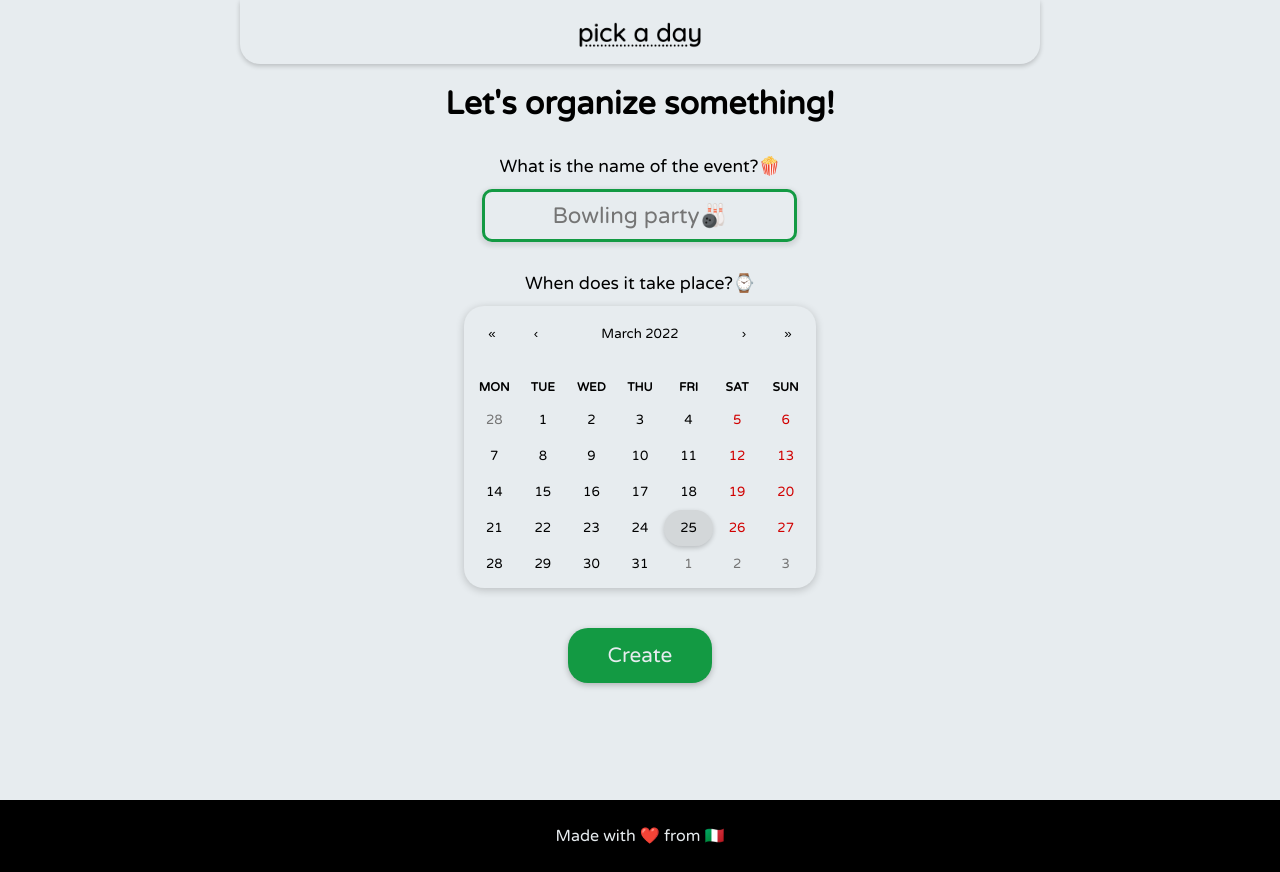
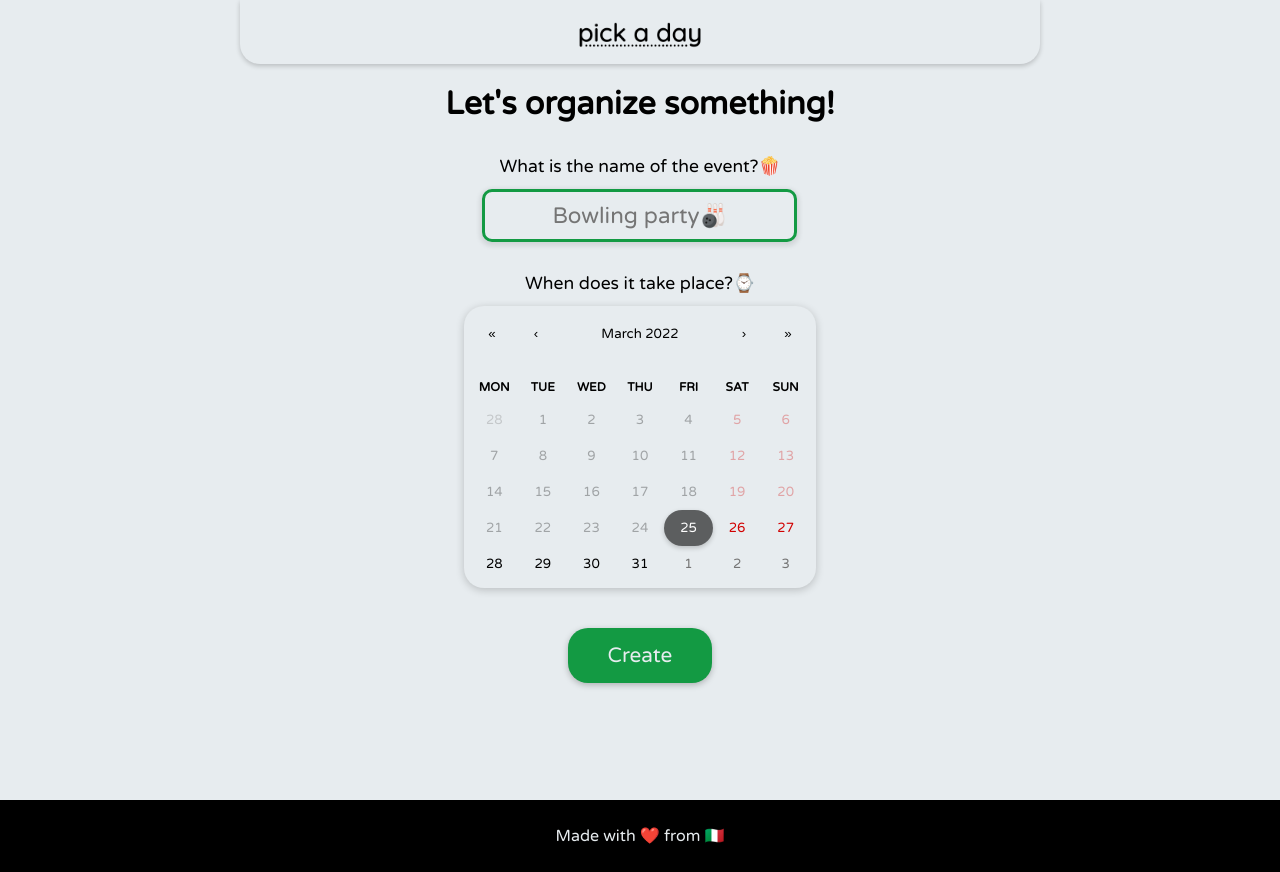
Before and after one commit to giacomoschiavo/pick-a-day, a React (Create React App) app: page /create in a window 1280 px wide. Built offline with nearby package versions, Linux system fonts and the light colour scheme.

Commit message:
now days before today cannot be selected

```diff
--- a/src/components/routes/Create.js
+++ b/src/components/routes/Create.js
@@ -11,6 +11,7 @@ import {
   checkErrorsAndShowPopup,
   dateToFormat,
   handleRequest,
+  isBeforeToday,
 } from "../../utils";
 import { validateEventDays, validateEventName } from "../../validations";
 import classes from "./Create.module.css";
@@ -56,11 +57,11 @@ const Create = () => {
   const onClickDayHandler = useCallback(
     (date) => {
       const dateToCheck = new Date(date).getTime();
-      // elimina il giorno gia presente
+      if (isBeforeToday(dateToCheck)) return; // date before today could not be
+      // toggles the presence of this day from [eventDays]
       if (eventDays.indexOf(dateToCheck) > -1) {
         setEventDays((prev) => prev.filter((date) => date !== dateToCheck));
       } else {
-        // oppure lo aggiunge
         setEventDays((prev) => [...prev, dateToCheck]);
       }
     },
@@ -70,9 +71,10 @@ const Create = () => {
   const getTileClassName = ({ date }) => {
     // se la data e' stata selezionata, aggiungi la classe
     const dateToCheck = date.getTime();
+    if (isBeforeToday(dateToCheck)) return classes.beforeToday;
+    let className = null;
     const foundDay = eventDays.find((day) => day === dateToCheck);
     const today = new Date();
-    let className = null;
     if (
       today.getDate() === date.getDate() &&
       today.getMonth() === date.getMonth() &&
--- a/src/components/routes/Create.module.css
+++ b/src/components/routes/Create.module.css
@@ -18,6 +18,10 @@
 .createButton {
   border-radius: 20px;
   margin: 10px 0;
+}
+
+.beforeToday {
+  opacity: 0.3;
 }
 
 .selectedDate {
@@ -50,8 +54,8 @@
 }
 
 .today {
-  background-color: #aaaaaa55 !important;
-  /* color: white !important; */
+  background-color: #00000099 !important;
+  color: white;
   border-radius: 50px;
   box-shadow: 0px 2px 5px rgba(0, 0, 0, 0.2);
 }
```
